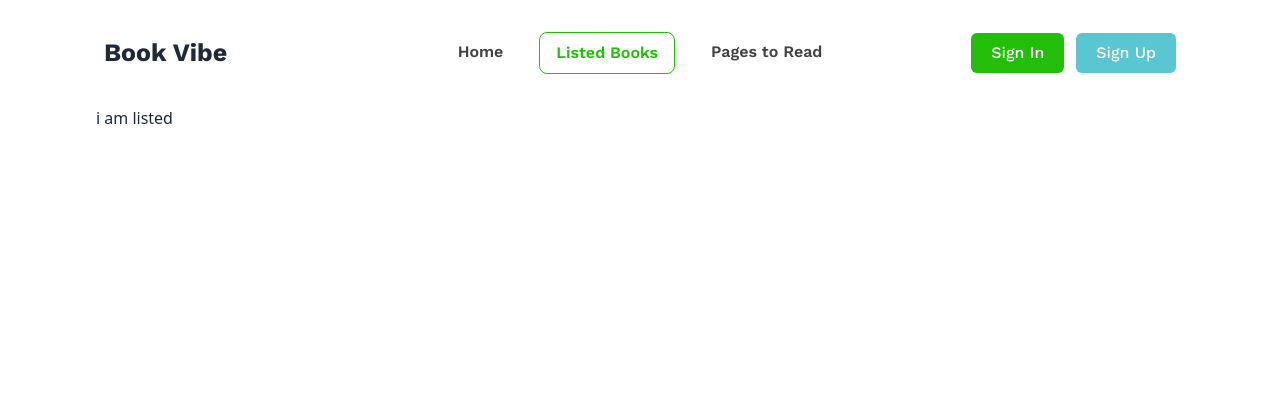
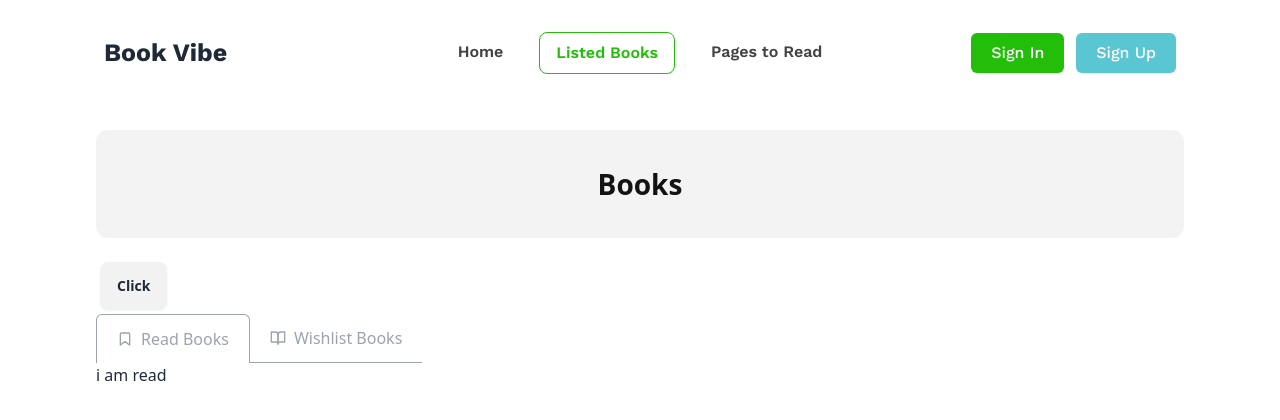
Before and after one commit to maybemahdi/Book-Vibe, a React (Vite) app: page /listed in a window 1280 px wide. Shown: the top 420 px of the page. Built offline with nearby package versions, Linux system fonts and the light colour scheme; a web font is replaced by a local one.

Commit message:
nested element added

```diff
--- /dev/null
+++ b/src/components/Read.jsx
@@ -0,0 +1,11 @@
+
+
+const Read = () => {
+    return (
+        <div>
+            i am read
+        </div>
+    );
+};
+
+export default Read;
--- /dev/null
+++ b/src/components/Wishlist.jsx
@@ -0,0 +1,11 @@
+
+
+const Wishlist = () => {
+    return (
+        <div>
+            i am wishlist
+        </div>
+    );
+};
+
+export default Wishlist;
--- a/src/main.jsx
+++ b/src/main.jsx
@@ -8,6 +8,8 @@
 import PagesToRead from "./pages/PagesToRead";
 import BookDetails from "./pages/BookDetails";
 import { Toaster } from "react-hot-toast";
+import Read from "./components/Read";
+import Wishlist from "./components/Wishlist";
 
 const router = createBrowserRouter([
   {
@@ -26,6 +28,16 @@
       {
         path: "/listed",
         element: <ListedBooks />,
+        children: [
+          {
+            index: true,
+            element: <Read/>,
+          },
+          {
+            path: 'wishlist',
+            element: <Wishlist/>
+          }
+        ]
       },
       {
         path: "/read",
--- a/src/pages/ListedBooks.jsx
+++ b/src/pages/ListedBooks.jsx
@@ -1,11 +1,77 @@
-import React from 'react';
+import { useState } from "react";
+import { Link, Outlet } from "react-router-dom";
 
 const ListedBooks = () => {
-    return (
-        <div>
-            i am listed
+  const [tabIndex, setTabIndex] = useState(0);
+  return (
+    <div className="my-10">
+      <div className="flex item-center my-5 rounded-xl p-[33px] bg-[#1313130D] justify-center">
+        <h3 className="text-[#131313] font-bold text-[28px]">Books</h3>
+      </div>
+      <div className="dropdown">
+        <div tabIndex={0} role="button" className="btn m-1">
+          Click
         </div>
-    );
+        <ul
+          tabIndex={0}
+          className="dropdown-content z-[1] menu p-2 shadow bg-base-100 rounded-box w-52"
+        >
+          <li>
+            <a>Item 1</a>
+          </li>
+          <li>
+            <a>Item 2</a>
+          </li>
+        </ul>
+      </div>
+      <div className="flex items-center overflow-x-auto overflow-y-hidden sm:justify-start flex-nowrap">
+        <Link
+          to={""}
+          onClick={() => setTabIndex(0)}
+          className={`flex rounded-t-md items-center flex-shrink-0 px-5 py-3 space-x-2 ${
+            tabIndex === 0 ? "border border-b-0" : "border-b"
+          } border-gray-400 text-gray-400`}
+        >
+          <svg
+            xmlns="http://www.w3.org/2000/svg"
+            viewBox="0 0 24 24"
+            fill="none"
+            stroke="currentColor"
+            strokeWidth="2"
+            strokeLinecap="round"
+            strokeLinejoin="round"
+            className="w-4 h-4"
+          >
+            <path d="M19 21l-7-5-7 5V5a2 2 0 0 1 2-2h10a2 2 0 0 1 2 2z"></path>
+          </svg>
+          <span>Read Books</span>
+        </Link>
+        <Link
+          to={"wishlist"}
+          onClick={() => setTabIndex(1)}
+          className={`flex rounded-t-md items-center flex-shrink-0 px-5 py-3 space-x-2 ${
+            tabIndex === 1 ? "border border-b-0" : "border-b"
+          } border-gray-400 text-gray-400`}
+        >
+          <svg
+            xmlns="http://www.w3.org/2000/svg"
+            viewBox="0 0 24 24"
+            fill="none"
+            stroke="currentColor"
+            strokeWidth="2"
+            strokeLinecap="round"
+            strokeLinejoin="round"
+            className="w-4 h-4"
+          >
+            <path d="M2 3h6a4 4 0 0 1 4 4v14a3 3 0 0 0-3-3H2z"></path>
+            <path d="M22 3h-6a4 4 0 0 0-4 4v14a3 3 0 0 1 3-3h7z"></path>
+          </svg>
+          <span>Wishlist Books</span>
+        </Link>
+      </div>
+      <Outlet />
+    </div>
+  );
 };
 
 export default ListedBooks;
```
